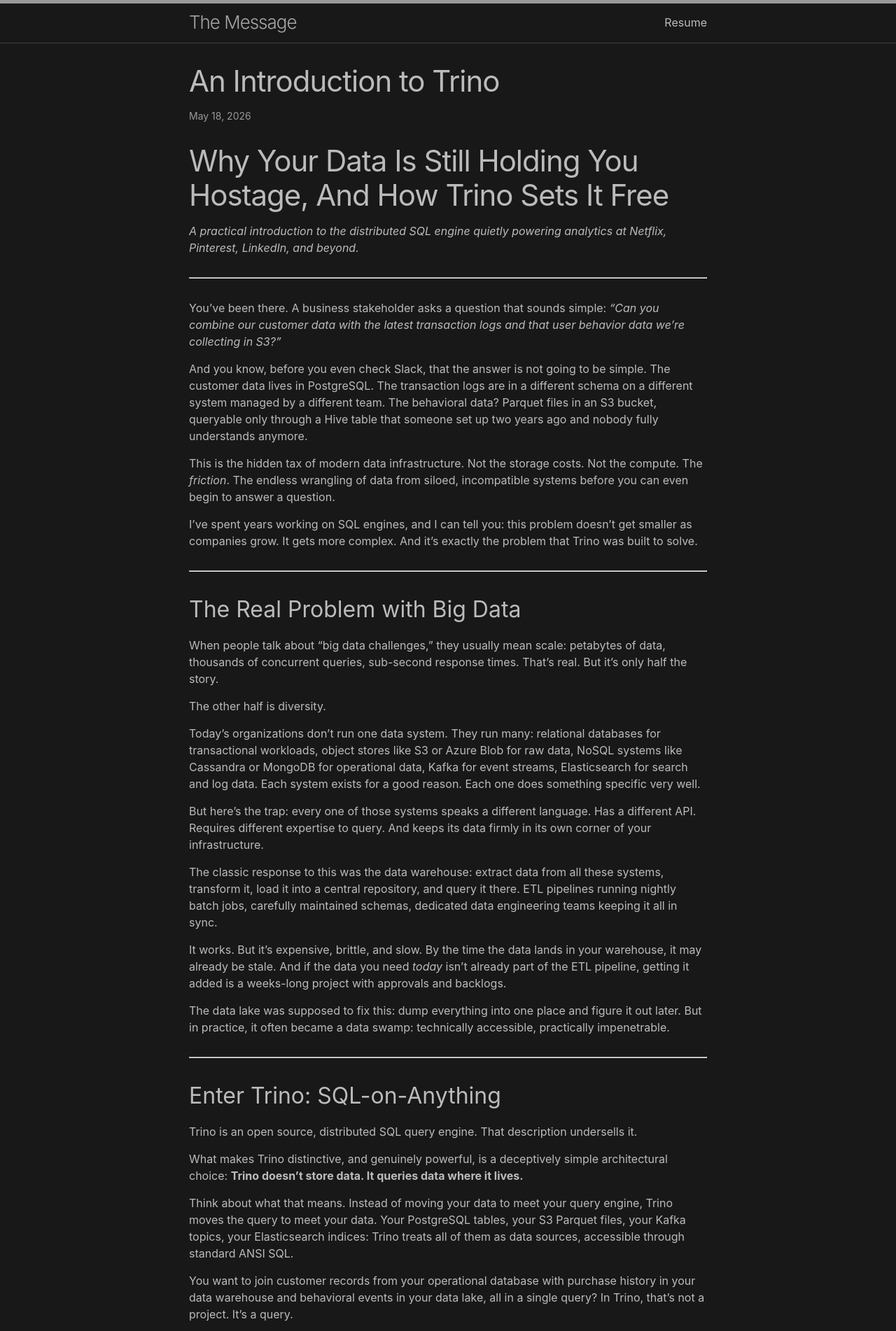
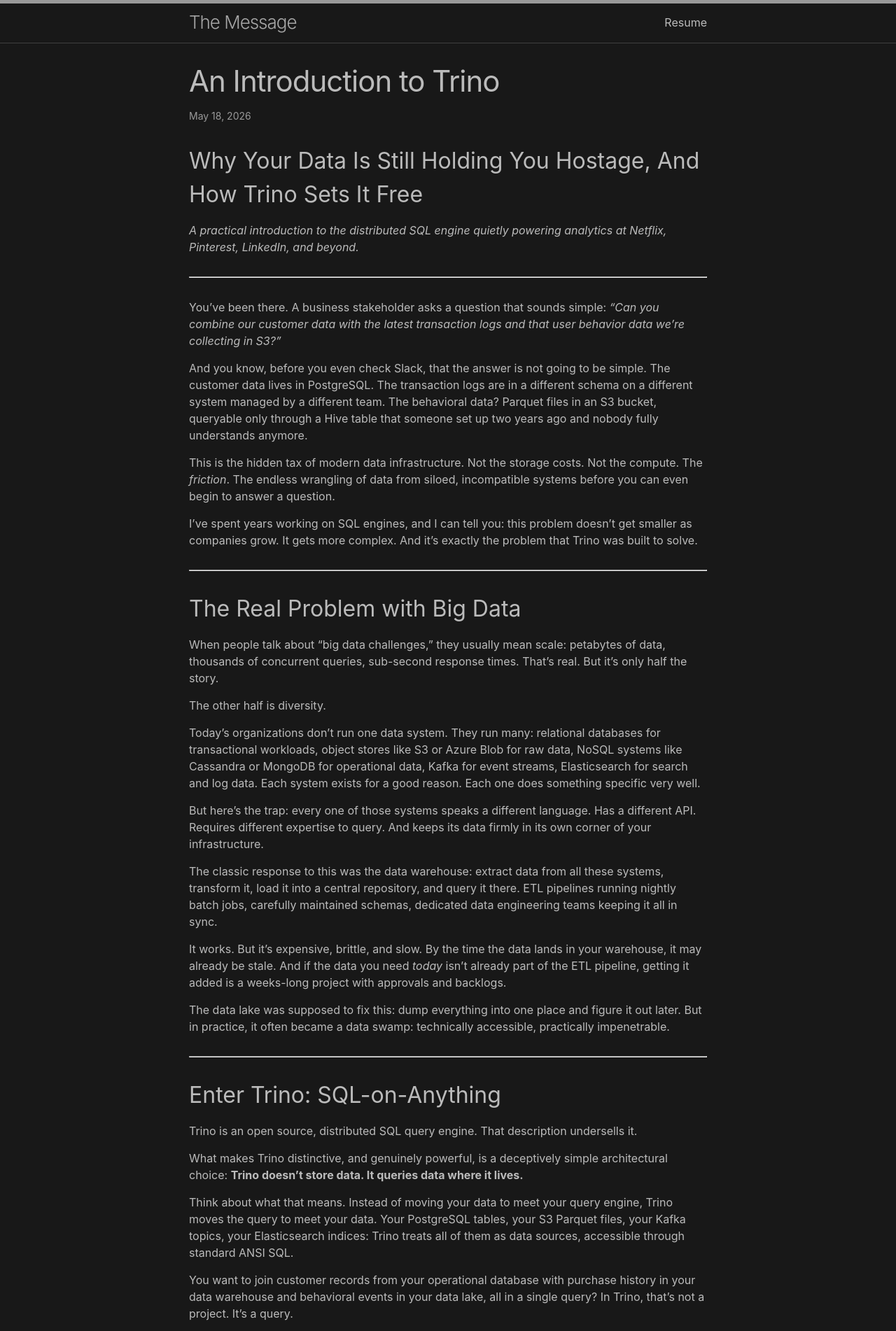
Before and after one commit to mjabali/mjabali.github.io, a Jekyll site: the page built from _posts/2026-05-18-intro-to-trino.md, in a window 1280 px wide. Shown: the top 1902 px of the page at 70% size. Built offline with Jekyll 4.4.1, drawn with Linux system fonts in a browser that asks for light colours.

```diff
--- a/_posts/2026-05-18-intro-to-trino.md
+++ b/_posts/2026-05-18-intro-to-trino.md
@@ -4,7 +4,7 @@ title: "An Introduction to Trino"
 categories: sql-engines
 ---
 
-# Why Your Data Is Still Holding You Hostage, And How Trino Sets It Free
+## Why Your Data Is Still Holding You Hostage, And How Trino Sets It Free
 
 _A practical introduction to the distributed SQL engine quietly powering analytics at Netflix, Pinterest, LinkedIn, and beyond._
 
```
